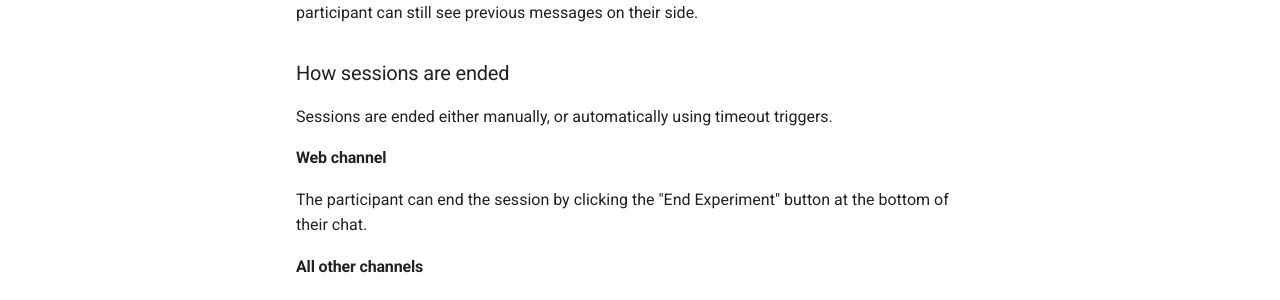
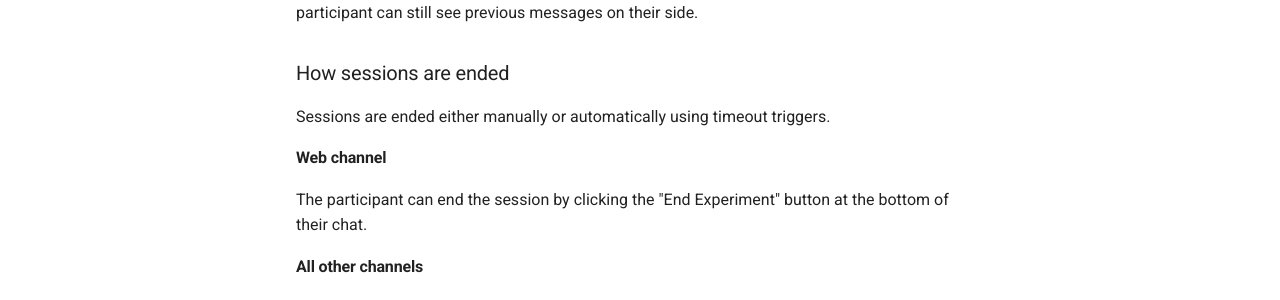
Before and after one commit to dimagi/open-chat-studio-docs, an MkDocs documentation site: the page built from docs/concepts/experiment/sessions.md, in a window 1280 px wide and 1307 px high. Shown: the part 779-1079 px from the top of the window. Built offline with MkDocs 1.6.1 and Material for MkDocs 9.7.7, drawn with Linux system fonts in a browser that asks for light colours; comment, search, counter and statistics services are not loaded.

```diff
--- a/docs/concepts/experiment/sessions.md
+++ b/docs/concepts/experiment/sessions.md
@@ -14,7 +14,7 @@ For API-based sessions, a new API call to the [create experiment session endpoin
 Since these channels are inherently single-threaded, only a single session can be active at any given time. Once a session ends, any new message will start a new session, even though the participant can still see previous messages on their side.
 
 ### How sessions are ended
-Sessions are ended either manually, or automatically using timeout triggers.
+Sessions are ended either manually or automatically using timeout triggers.
 <!-- Link timeout triggers to events / timeout_triggers page -->
 
 #### Web channel
```
